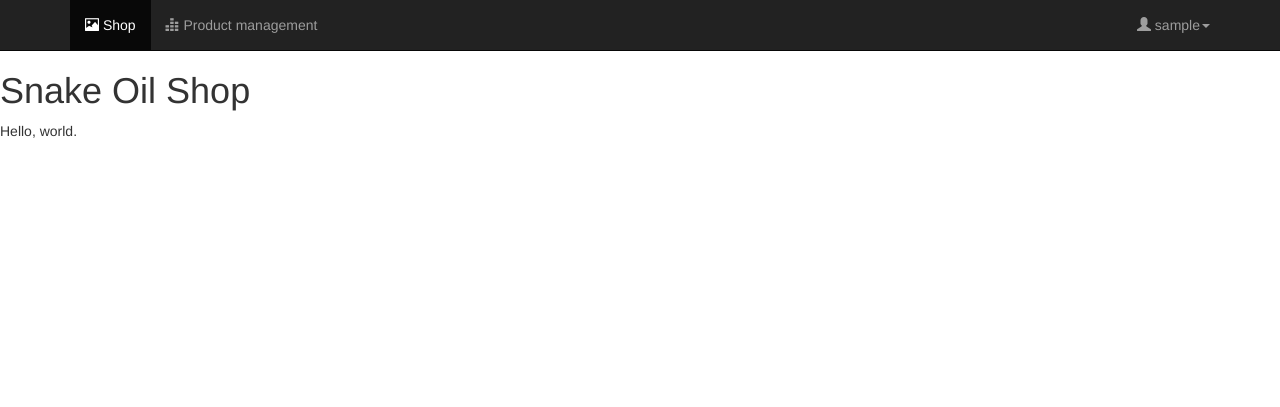
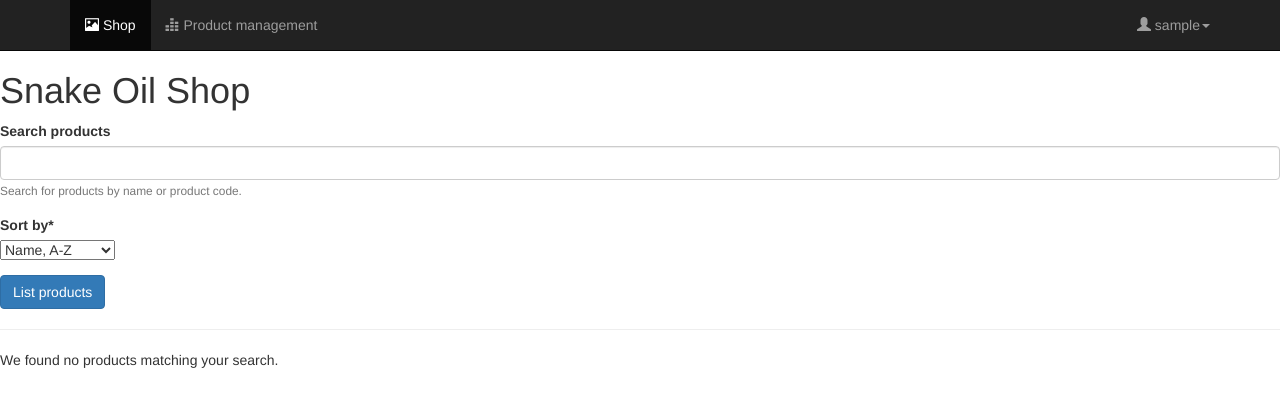
Before and after one commit to drjustigious/snake-oil-webshop, a Django app: page / in a window 1280 px wide. Shown: the top 407 px of the page. Run offline with Django 3.2, Linux system fonts and the light colour scheme; the visitor is signed in with stand-in values (Sample User, id 1); data that the repository does not hold is empty; some libraries are stand-ins or nearby versions.

Commit message:
Rudimentary product search page

```diff
--- a/requirements.txt
+++ b/requirements.txt
@@ -2,5 +2,6 @@
 # You need to run 'pip install wheel' before installing these.
 
 Django>=3.2
+django-crispy-forms
 mysqlclient
 python-dotenv
--- a/snakeoil/settings.py
+++ b/snakeoil/settings.py
@@ -43,7 +43,8 @@ INSTALLED_APPS = [
     'django.contrib.messages',
     'django.contrib.staticfiles',
 
-    'snakeoil_webshop'
+    'snakeoil_webshop',
+    'crispy_forms',
 ]
 
 MIDDLEWARE = [
@@ -139,3 +140,5 @@ LOGIN_URL = "login/"
 # https://docs.djangoproject.com/en/3.2/ref/settings/#default-auto-field
 
 DEFAULT_AUTO_FIELD = 'django.db.models.BigAutoField'
+
+CRISPY_TEMPLATE_PACK = 'bootstrap4'
--- /dev/null
+++ b/snakeoil_webshop/forms.py
@@ -0,0 +1,95 @@
+from django import forms
+from django.db.models import Q
+
+from crispy_forms.helper import FormHelper
+from crispy_forms.layout import Submit
+
+from snakeoil_webshop.models import Product
+
+
+class ProductSearchForm(forms.Form):
+    """
+    A simple form for searching products by SKU (product code) or name.
+    Allows the user to choose whether to sort the results by price or name.
+    """
+    #############
+    # CONSTANTS #
+    #############
+
+    # Constants for sorting options.
+    NAME_ASC = "name"
+    NAME_DESC = "-name"
+    PRICE_ASC = "price"
+    PRICE_DESC = "-price"
+
+    SORTING_CHOICES = [
+        (NAME_ASC, "Name, A-Z"),
+        (NAME_DESC, "Name, Z-A"),
+        (PRICE_ASC, "Price, low first"),
+        (PRICE_DESC, "Price, high first"),
+    ]
+
+
+    #################
+    # SEARCH FIELDS #
+    #################
+
+    # A substring search field that will hit the SKU or name of a product.
+    search_string = forms.CharField(
+        label="Search products",
+        required=False,
+        help_text="Search for products by name or product code."
+    )
+
+    # A list of available ways to sort the results.
+    sort_by = forms.ChoiceField(
+        label="Sort by",
+        required=True,
+        choices=SORTING_CHOICES
+    )
+
+
+    ###########
+    # METHODS #
+    ###########
+
+    def __init__(self, *args, **kwargs):
+        super().__init__(*args, **kwargs)
+        self.helper = FormHelper()
+        self.helper.form_method = 'post'
+        self.helper.add_input(Submit('submit', 'List products'))
+
+
+    def filter_results(self):
+        """
+        Assuming this form has bound data, return the products
+        that match the search criteria entered into the form.
+        """
+        if not self.is_valid():
+            # Return nothing if the query was invalid.
+            # This should allow the form page to reload
+            # quickly to show the validation errors.
+            return Product.objects.none()
+
+        results = Product.objects.all()
+
+        search_string = self.cleaned_data.get("search_string", "")
+        if search_string:
+            q = Q(sku__icontains=search_string) | Q(name__icontains=search_string)
+            results = results.filter(q)
+
+        sort_by = self.cleaned_data.get("sort_by", self.NAME_ASC)
+        print(sort_by)
+        results = results.order_by(sort_by)
+
+        return results
+
+
+    def give_all_results(self):
+        """
+        Return all products that are for sale.
+        Called when a fresh empty form is presented
+        to the user.
+        """
+        results = Product.objects.all()
+        return results
--- a/snakeoil_webshop/models.py
+++ b/snakeoil_webshop/models.py
@@ -10,6 +10,7 @@ class Product(models.Model):
 
     # Text fields for identifying the product.
     sku = models.SlugField(unique=True)
+    name = models.TextField()
     description = models.TextField()
 
     # Timestamps for monitoring the life cycle of the product.
--- /dev/null
+++ b/snakeoil_webshop/templates/components/shop_products.html
@@ -0,0 +1,5 @@
+{% for product in products %}
+    <p>{{ product.sku }} - {{ product.name }}</p>
+{% empty %}
+    <p>We found no products matching your search.</p>
+{% endfor %}
--- a/snakeoil_webshop/templates/shop.html
+++ b/snakeoil_webshop/templates/shop.html
@@ -1,7 +1,13 @@
 {% extends "base.html" %}
 {% load static %}
+{% load crispy_forms_tags %}
 
 {% block content %}
     <h1>Snake Oil Shop</h1>
-    <p>Hello, world.</p>
+    <div>
+        {% crispy form %}
+    </div>
+    <hr/>
+
+    {% include "components/shop_products.html" %}
 {% endblock %}
--- a/snakeoil_webshop/views.py
+++ b/snakeoil_webshop/views.py
@@ -1,5 +1,10 @@
+from django.core.paginator import Paginator
 from django.contrib.auth.mixins import LoginRequiredMixin
 from django.views.generic import TemplateView
+
+from snakeoil_webshop.forms import ProductSearchForm
+from snakeoil_webshop.models import Product
+
 
 class ShopView(LoginRequiredMixin, TemplateView):
 
@@ -7,3 +12,28 @@ class ShopView(LoginRequiredMixin, TemplateView):
 
     login_url = '/login/'
     redirect_field_name = 'next'
+
+
+    def get_context_data(self, *args, **kwargs):
+        context = super(ShopView, self).get_context_data(*args, **kwargs)
+
+        if self.request.method == 'POST':
+            # We received a filled product search form from the user.
+            form = ProductSearchForm(self.request.POST)
+            products = form.filter_results()
+        else:
+            # We're serving the shop page out for the first time with an empty search form.
+            form = ProductSearchForm()
+            products = form.give_all_results()
+
+        added_context = {
+            "form": form,
+            "products": products
+        }
+        context.update(added_context)
+
+        return context
+
+
+    def post(self, request, *args, **kwargs):
+        return self.get(request, *args, **kwargs)
```
Also changed, not shown: snakeoil_webshop/migrations/0002_product_name.py (added).
